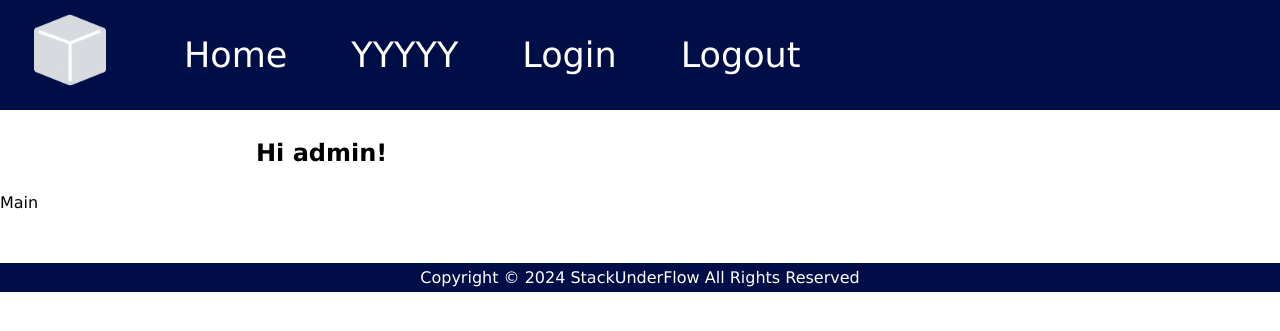
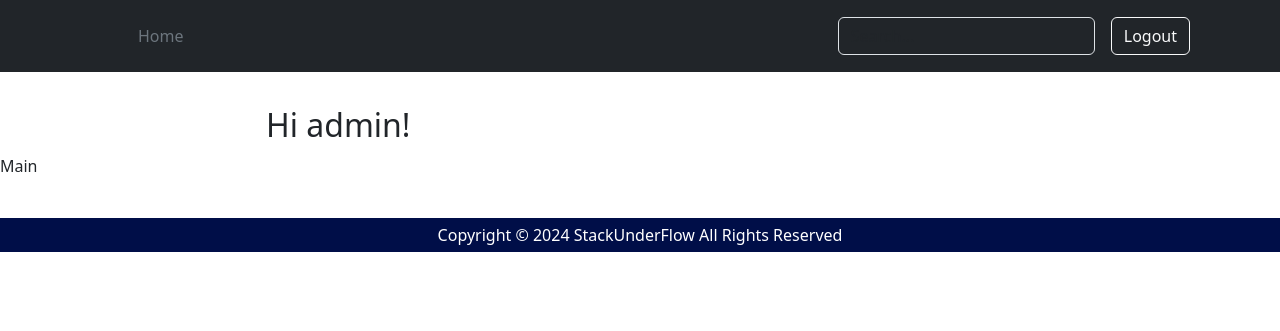
Before and after one commit to Ocean48/stackunderflow, a PHP site: page /admin/index.php in a window 1280 px wide. Shown: the top 331 px of the page. Run offline with PHP 8.4, Linux system fonts and the light colour scheme; the visitor is signed in with stand-in values (Sample User, id 1); data comes from the database, SQL or seed files in the repository; a stand-in replaces the project's code that opens the database connection; some libraries are stand-ins or nearby versions.

Commit message:
Adding Bootstrap

```diff
--- a/admin/h_f/header.php
+++ b/admin/h_f/header.php
@@ -6,29 +6,55 @@
     <meta http-equiv="X-UA-Compatible" content="IE=edge">
     <meta name="viewport" content="width=device-width, initial-scale=1.0">
     <link rel="stylesheet" type="text/css" href="css/style.css">
+    <!-- <link rel="stylesheet" type="text/css" href="css/bootstrap.min.css"> -->
     <title>StackUnderFlow</title>
     <link rel="icon" type="image/x-icon" href="t.png">
+    <link href="https://cdn.jsdelivr.net/npm/bootstrap@5.3.3/dist/css/bootstrap.min.css" rel="stylesheet" integrity="sha384-QWTKZyjpPEjISv5WaRU9OFeRpok6YctnYmDr5pNlyT2bRjXh0JMhjY6hW+ALEwIH" crossorigin="anonymous">
 </head>
 
 <body>
+    <header class="p-3 text-bg-dark">
+        <div class="container">
+            <div class="d-flex flex-wrap align-items-center justify-content-center justify-content-lg-start">
+                <a href="/" class="d-flex align-items-center mb-2 mb-lg-0 text-white text-decoration-none">
+                    <svg class="bi me-2" width="40" height="32" role="img" aria-label="Bootstrap">
+                        <use xlink:href="#bootstrap"></use>
+                    </svg>
+                </a>
 
-    <header>
-        <!-- <br style="margin-bottom: 10px;"> -->
-        <a href="index.php" style="margin-left: 20px;">
-            <img id="header_logo" src="../t.png" alt="Logo">
+                <ul class="nav col-12 col-lg-auto me-lg-auto mb-2 justify-content-center mb-md-0">
+                    <li><a href="index.php" class="nav-link px-2 text-secondary">Home</a></li>
+                    <!-- <li><a href="#" class="nav-link px-2 text-white">Features</a></li>
+                    <li><a href="#" class="nav-link px-2 text-white">FAQs</a></li>
+                    <li><a href="#" class="nav-link px-2 text-white">About</a></li> -->
+                </ul>
+
+                <form class="col-12 col-lg-auto mb-3 mb-lg-0 me-lg-3" role="search">
+                    <input type="search" class="form-control form-control-dark text-bg-dark" placeholder="Search..." aria-label="Search">
+                </form>
+
+                <div class="text-end">
+                    <?php if (admin_is_logged_in()) { ?>
+                        <a href="logout.php" class="btn btn-outline-light me-2">Logout</a>
+                    <?php } else { ?>
+                        <a href="login.php" class="btn btn-outline-light me-2">Login</a>
+                    <?php } ?>
+                </div>
+            </div>
+        </div>
+    </header>
+    <!-- <header>
+        <a href="index.php" style="float: left;">
+            <img id="header_logo" src="t.png" alt="Logo">
         </a>
-        <a href="index.php">
+        <a href="index.php" style="float: left;">
             <p >Home</p>
         </a>
-        <a href="">
-            <p >YYYYY</p>
-        </a>
-        <a href="login.php">
+        <a href="login.php" style="float: left;">
             <p >Login</p>
         </a>
-        <a href="logout.php">
+        <a href="logout.php" style="float: left;">
             <p >Logout</p>
         </a>
         <br style="margin-bottom: 10px; clear: both;">
-        <!-- <br style="margin-bottom: 10px; clear: both;"> -->
-    </header>
+    </header> -->
--- a/admin/private/query_functions.php
+++ b/admin/private/query_functions.php
@@ -127,6 +127,9 @@ function get_user_by_username($username)
 	return $admin;
 }
 
+/**
+ *
+ */
 function create_new_user($username, $password)
 {
 	global $db;
@@ -140,7 +143,8 @@ function create_new_user($username, $password)
 		// UPDATE failed
 		echo mysqli_error($db);
 		db_disconnect($db);
-		exit;
+		// exit;
+		return false;
 	}
 }
 
--- a/h_f/header.php
+++ b/h_f/header.php
@@ -38,8 +38,8 @@
                         <a href="logout.php" class="btn btn-outline-light me-2">Logout</a>
                     <?php } else { ?>
                         <a href="login.php" class="btn btn-outline-light me-2">Login</a>
+                        <a href="signup.php" class="btn btn-warning">Sign-up</a>
                     <?php } ?>
-                    <a href="signup.php" class="btn btn-warning">Sign-up</a>
                 </div>
             </div>
         </div>
--- a/login.php
+++ b/login.php
@@ -26,6 +26,9 @@ if ($_SERVER['REQUEST_METHOD'] === 'POST') {
 			} else {
 				// username found, but password does not match
 				$errors[] = $login_failure_msg;
+				echo '<script language="javascript">';
+				echo 'alert("Wrong username or password")';
+				echo '</script>';
 			}
 		} elseif ($user == -3) {
 			// no username found
@@ -33,6 +36,9 @@ if ($_SERVER['REQUEST_METHOD'] === 'POST') {
 			echo '<script language="javascript">';
 			echo 'alert("Wrong username or password")';
 			echo '</script>';
+		}
+		else {
+			echo "no";
 		}
 	}
 }
--- a/signup.php
+++ b/signup.php
@@ -13,7 +13,9 @@ if ($_SERVER['REQUEST_METHOD'] === 'POST') {
     if (create_new_user($username, $password)) {
         header("Location:login.php");
     } else {
-        echo "Something want wrong, please try again";
+        echo '<script language="javascript">';
+        echo 'alert("Something went wrong, please try again later. If you have seen this message more than a few time, please contact support")';
+        echo '</script>';
     }
 }
 
```
Also changed, not shown: 1 other file.
